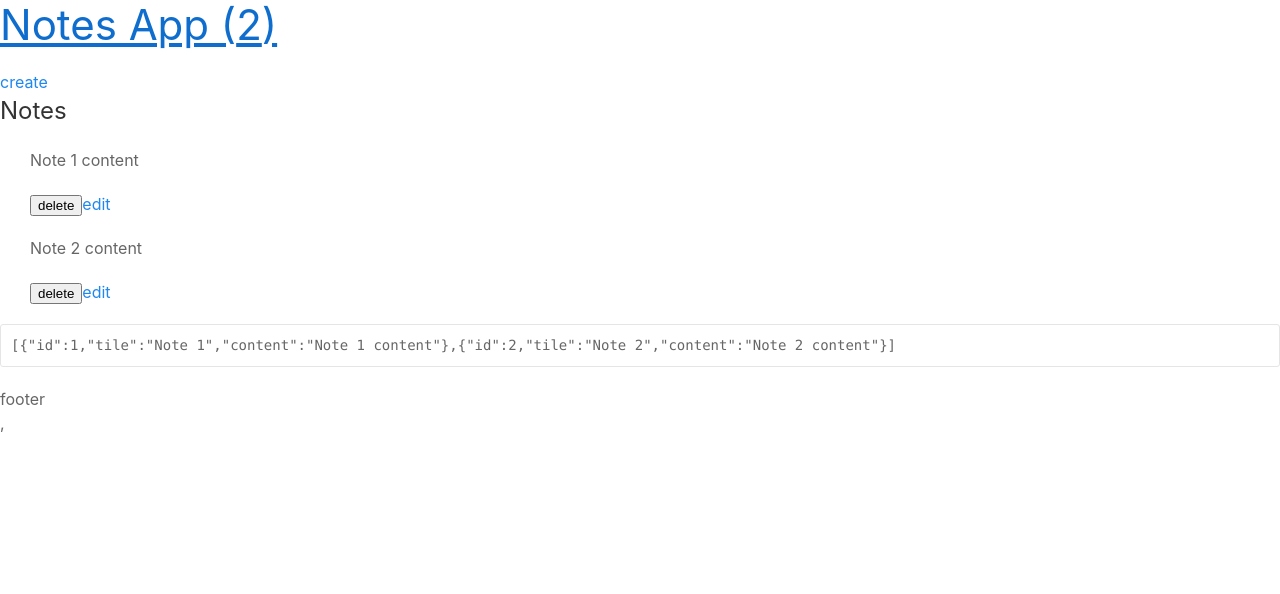
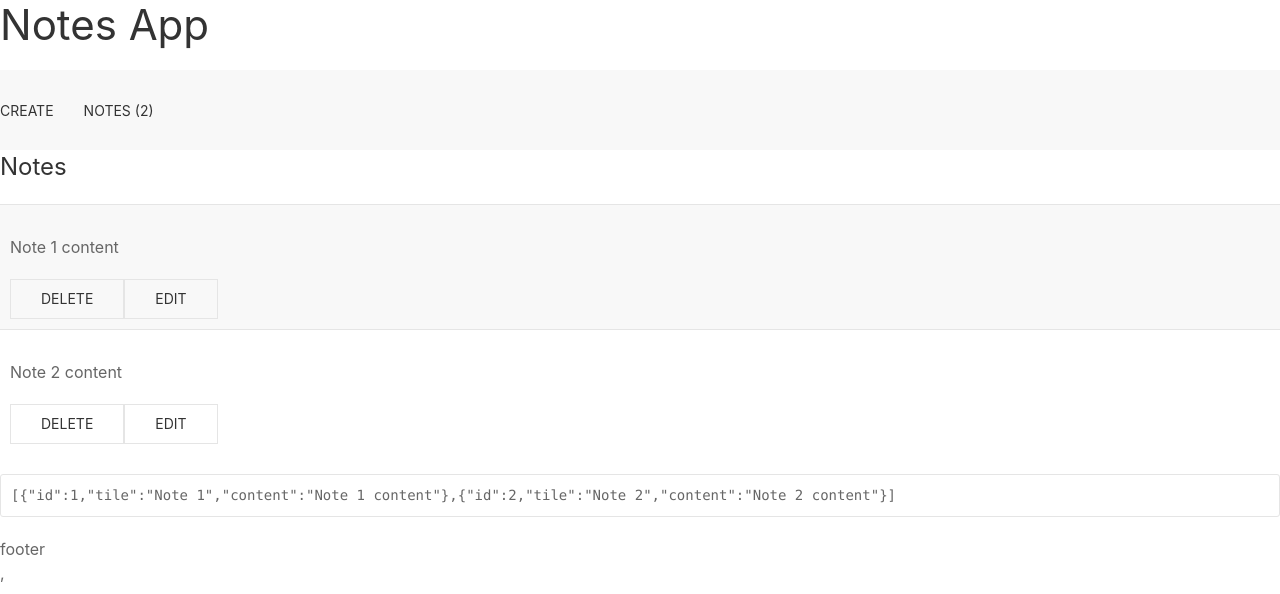
Before and after one commit to Pierluigi10/webapp-notes-manager, a React (Vite) app: page / in a window 1280 px wide. Shown: the top 594 px of the page. Built offline with nearby package versions, Linux system fonts and the light colour scheme.

Commit message:
style with uikit

```diff
--- a/src/App.jsx
+++ b/src/App.jsx
@@ -26,10 +26,20 @@ function App() {
     <NotesContext.Provider value={{ notes, setNotes, deleteNote }}>
       <div className="uk.container">
         <header className="App-header">
-          <h1 className=".uk-text-lead">
-            <Link to="/"> Notes App ({notes.length}) </Link>
-          </h1>
-          <Link to="/create"> create </Link>
+          <h1 className=".uk-text-lead">Notes App</h1>
+
+          <nav className="uk-navbar-container" uk-navbar>
+            <div className="uk-navbar-left">
+              <ul className="uk-navbar-nav">
+                <li className="uk-active">
+                  <Link to="/create"> create </Link>
+                </li>
+                <li className="uk-active">
+                  <Link to="/"> Notes ({notes.length})</Link>
+                </li>
+              </ul>
+            </div>
+          </nav>
         </header>
         <main>
           <Routes>
--- a/src/CreateNoteScreen.jsx
+++ b/src/CreateNoteScreen.jsx
@@ -21,7 +21,7 @@ export function CreateNoteScreen() {
         value={content}
         onChange={(e) => setContent(e.target.value)}
       />
-      <button
+      <button className="uk-button uk-button-default"
         onClick={(e) => {
           setNotes([...notes, { title, content, id: notes.length + 1 }]);
           setTitle("");
--- a/src/EditNoteScreen.jsx
+++ b/src/EditNoteScreen.jsx
@@ -29,6 +29,7 @@ export function EditNoteScreen() {
         onChange={(e) => setContent(e.target.value)}
       />
       <button
+        className="uk-button uk-button-default"
         onClick={(e) => {
           setNotes([
             ...notes.filter((n) => n.id !== noteToEdit.id),
--- a/src/HomeScreen.jsx
+++ b/src/HomeScreen.jsx
@@ -7,8 +7,13 @@ function Note({ note, onDelete }) {
     <div className="note">
       <h2>{note.title}</h2>
       <p>{note.content}</p>
-      <button onClick={onDelete}> delete</button>
-      <Link to={`/edit/${note.id}`}>edit</Link>
+      <button className="uk-button uk-button-default" onClick={onDelete}>
+        {" "}
+        delete
+      </button>
+      <Link to={`/edit/${note.id}`}>
+        <button className="uk-button uk-button-default"> edit</button>
+      </Link>
     </div>
   );
 }
@@ -17,8 +22,8 @@ export function HomeScreen() {
   const { notes, deleteNote } = useContext(NotesContext);
   return (
     <>
-      <h3>Notes</h3>
-      <ul>
+      <h3 className=".uk-text-lead">Notes</h3>
+      <ul className="uk-list uk-list-striped">
         {notes.map((note) => (
           <Note
             key={note.id}
```
